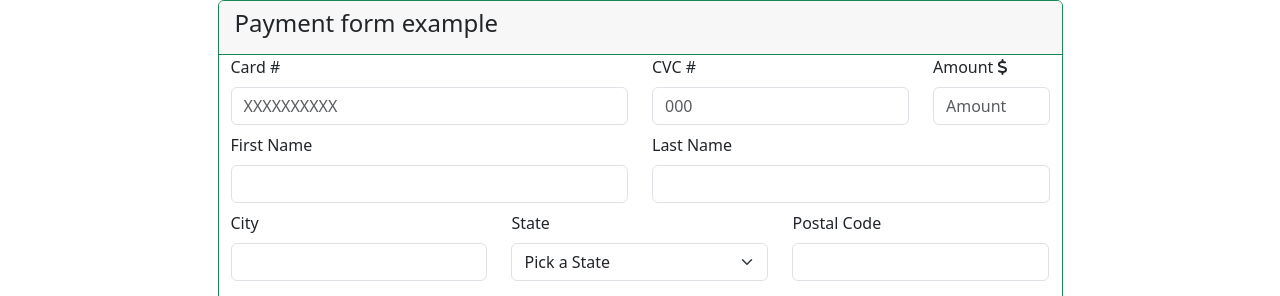
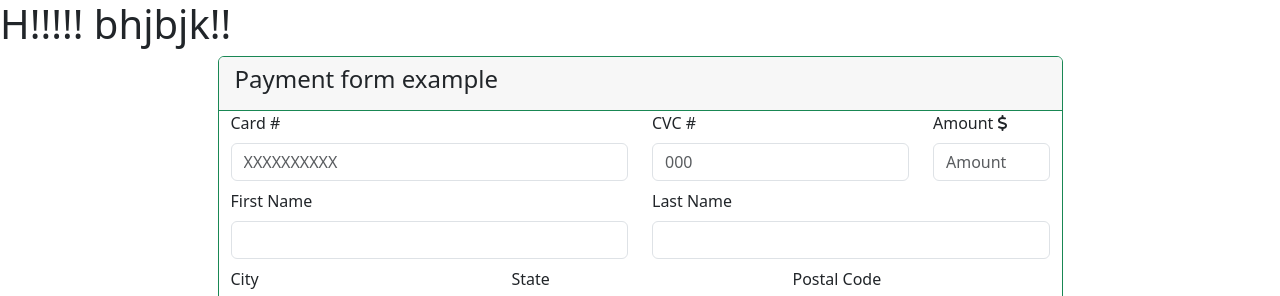
Before and after one commit to frederico2191/-2-1-Payment-Form-Bootstrap, a plain HTML site: page index.html in a window 1280 px wide. Shown: the top 296 px of the page. Drawn offline with nearby package versions, Linux system fonts and the light colour scheme.

Commit message:
1FredericoCommit

```diff
--- a/index.html
+++ b/index.html
@@ -1,5 +1,6 @@
 <!DOCTYPE html>
 <html lang="en">
+
 
 <head>
     <meta charset="UTF-8">
@@ -15,6 +16,9 @@
 </head>
 
 <body>
+
+
+    <h1>H!!!!! bhjbjk!!</h1>
     <div class="wrapper col-12 d-flex justify-content-center">
         <div class="card border-success mb-3" style="min-width: 40rem">
             <div class="card-header border-success" style="background-color: #F7F7F7">
```
